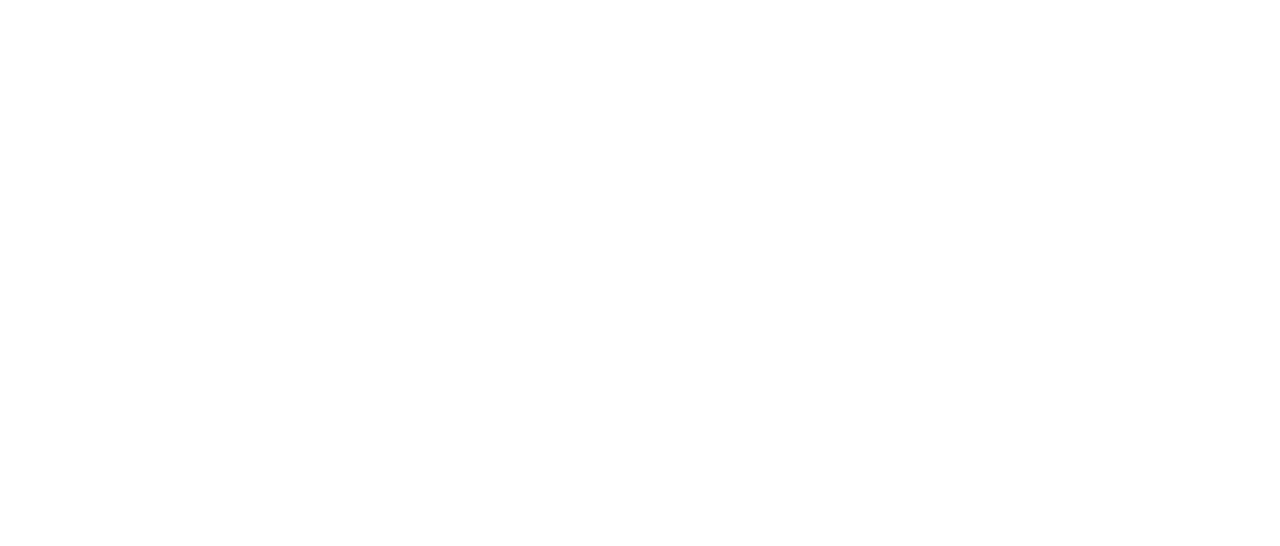
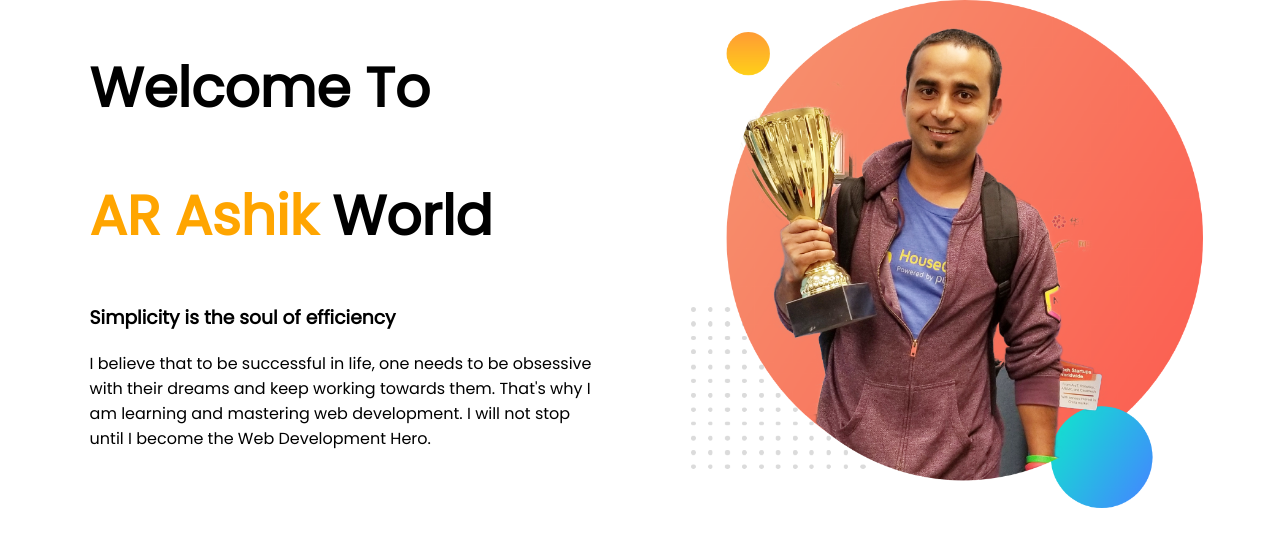
Before and after one commit to AR-Ashik-9997/developer-portfolio, a plain HTML site: page index.html in a window 1280 px wide. Drawn offline with Linux system fonts and the light colour scheme.

Commit message:
images and style added

```diff
--- a/index.html
+++ b/index.html
@@ -1,13 +1,32 @@
 <!DOCTYPE html>
 <html lang="en">
-<head>
-    <meta charset="UTF-8">
-    <meta http-equiv="X-UA-Compatible" content="IE=edge">
-    <meta name="viewport" content="width=device-width, initial-scale=1.0">
+  <head>
+    <meta charset="UTF-8" />
+    <meta http-equiv="X-UA-Compatible" content="IE=edge" />
+    <meta name="viewport" content="width=device-width, initial-scale=1.0" />
     <title>Portfolio</title>
-    <link rel="stylesheet" href="style.css">
-</head>
-<body>
-
-</body>
+    <link rel="preconnect" href="https://fonts.googleapis.com" />
+    <link rel="preconnect" href="https://fonts.gstatic.com" crossorigin />
+    <link
+      href="https://fonts.googleapis.com/css2?family=Poppins&display=swap"
+      rel="stylesheet"
+    />
+    <link rel="stylesheet" href="style.css" />
+  </head>
+  <body>
+    <section>
+      <div class="half-width">
+        <h1>Welcome To</h1>
+        <h1><span class="color-orange">AR Ashik</span> World</h1>
+        <h3>Simplicity is the soul of efficiency</h3>
+        <p>
+          I believe that to be successful in life, one needs to be obsessive
+          with their dreams and keep working towards them. That's why I am
+          learning and mastering web development. I will not stop until I become
+          the Web Development Hero.
+        </p>
+      </div>
+      <div class="half-width"><img src="images/jhankar.png" alt="" /></div>
+    </section>
+  </body>
 </html>
--- a/style.css
+++ b/style.css
@@ -0,0 +1,19 @@
+body{
+    margin: 0;
+    font-family: 'Poppins', sans-serif;
+}
+.color-orange{
+    color: orange;
+}
+h1{
+    font-size: 55px;
+}
+.half-width{
+    width: 40%;
+    margin-left: 5%;
+    padding-left: 2%;
+    float: left;
+}
+.half-width img{
+    width: 100%;
+}
```
Also changed, not shown: images/dream-bg.png (added), images/exp-bg.png (added), images/jhankar.png (added), images/jhankar2.png (added), images/my-bg.png (added), images/my-bg2.png (added), images/top-banner.png (added), 7 other files.
